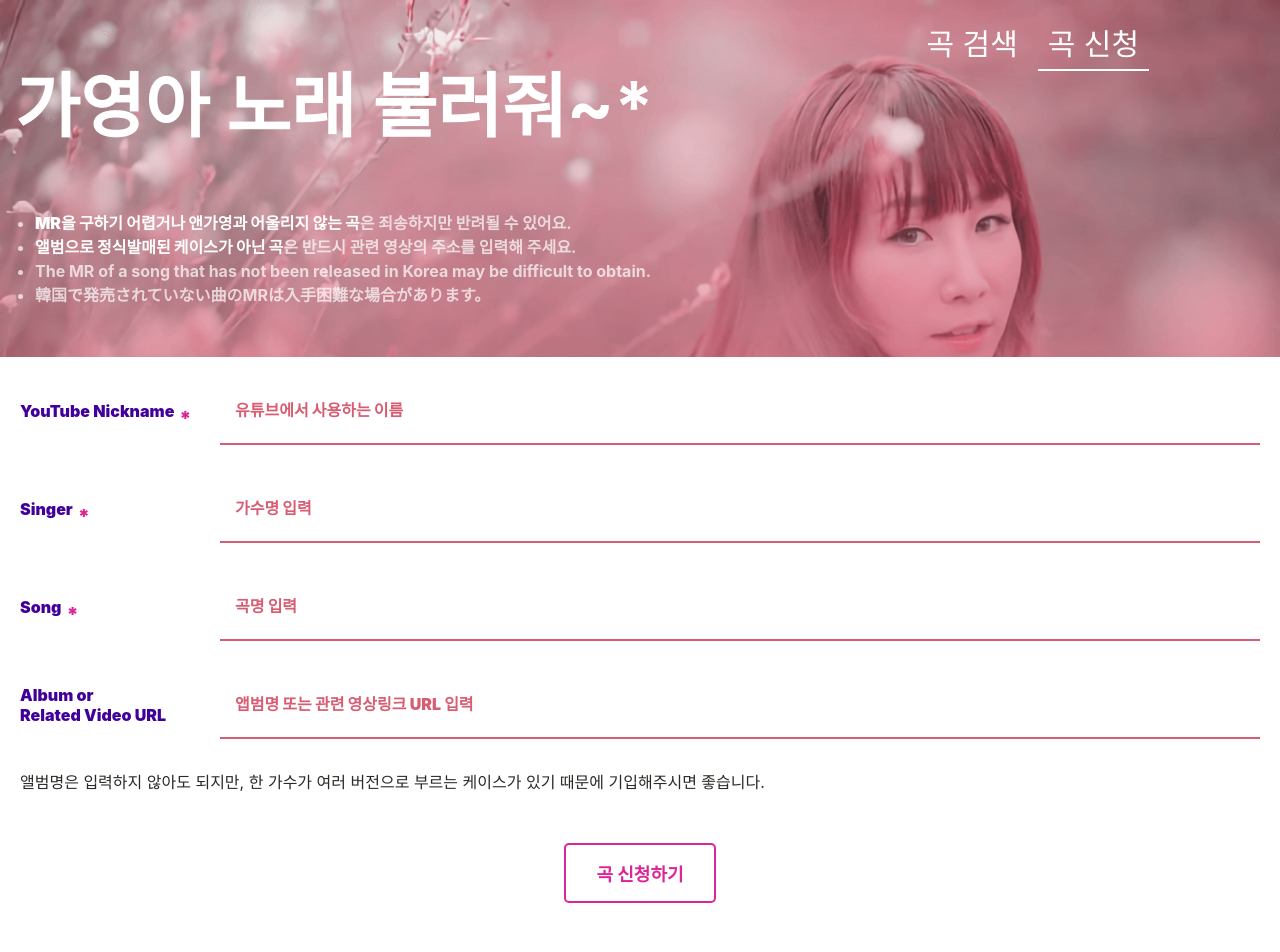
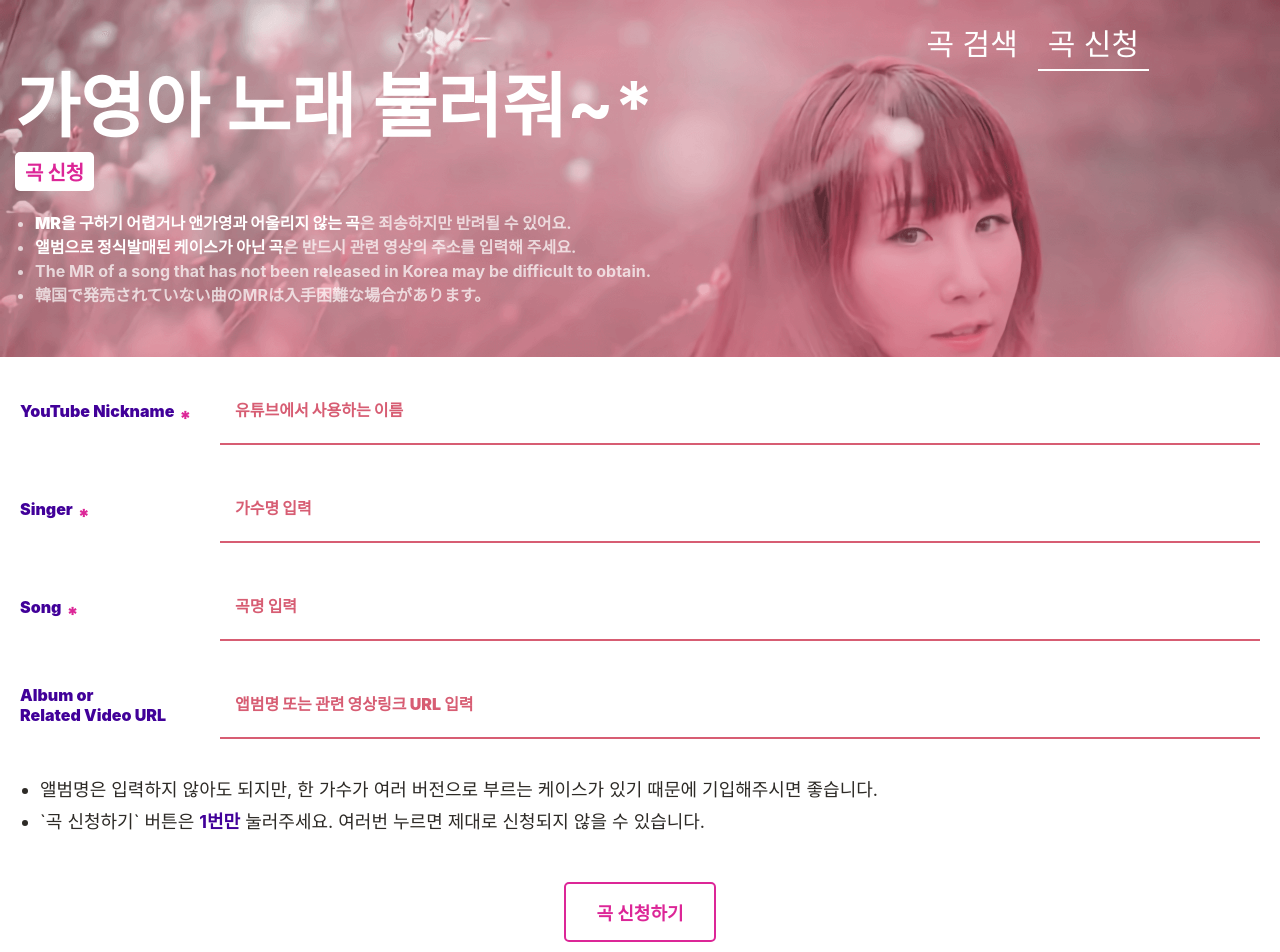
Before and after one commit to dev1studio/gayoung-request, a Next.js app: page /request in a window 1280 px wide. Shown: the top 952 px of the page. Built offline with nearby package versions, Linux system fonts and the light colour scheme; a web font is replaced by a local one.

Commit message:
Header h2 not working
- 헤더 영역의 h2 텍스트가 화면에 나오지 않는 현상을 수정하다

```diff
--- a/components/layout/header.js
+++ b/components/layout/header.js
@@ -1,9 +1,8 @@
-import React, { useState, useEffect } from "react";
+import React from "react";
 import { useRouter } from 'next/router';
 import styled from '@emotion/styled';
 import styles from '../../styles/Header.module.sass';
 import { colors, mixin, mq, Rem } from '../../styles/designSystem';
-import LinkButton from '../utilities/linkButton';
 import ToggleNavigation from './toggleNavigation';
 import GlobalNavigation from './globalNavigation';
 
@@ -43,6 +42,8 @@ const HeadingContainer = styled.header(({ open }) => ({
 }));
 
 const Subject = styled.h2({
+  position: 'relative',
+  zIndex: 1,
   backgroundColor: colors.white,
   display: 'inline-block',
   borderRadius: Rem(5),
@@ -50,6 +51,10 @@ const Subject = styled.h2({
   fontWeight: 900,
   fontSize: Rem(20),
   color: colors.accent,
+  [mq.maxTablet]: {
+    padding: `${Rem(2)} ${Rem(5)}`,
+    fontSize: Rem(16),
+  },
 })
 
 const Heading = styled.div({
--- a/pages/request.js
+++ b/pages/request.js
@@ -128,6 +128,10 @@ const SubmitButton = styled.button({
     backgroundColor: colors.accent,
     color: colors.white,
   },
+  '&:disabled': {
+    backgroundColor: colors.important,
+    opacity: 0.2,
+  },
 })
 
 SubmitButton.defaultProps = {
@@ -155,9 +159,9 @@ export default function Request() {
       EMAILJS_USER_ID
     )
       .then((result) => {
-        alert('Sending succeeded. 보내기 성공하였습니다.');
+        alert('Your song request was successful. 곡 신청에 성공했습니다.');
       }, (error) => {
-        alert('Send failed. Please try again. 보내기 실패하였습니다. 다시 시도해주세요.');
+        alert('Request failed. Please try again. 보내기 실패하였습니다. 다시 시도해주세요.');
       });
   };
 
@@ -250,8 +254,11 @@ export default function Request() {
               </FormControl>
             </FormGroup>
             <p className={styles['notice']}>앨범명은 입력하지 않아도 되지만, 한 가수가 여러 버전으로 부르는 케이스가 있기 때문에 기입해주시면 좋습니다.</p>
+            <p className={styles['notice']}>`곡 신청하기` 버튼은 <strong>1번만</strong> 눌러주세요. 여러번 누르면 제대로 신청되지 않을 수 있습니다.</p>
             <ButtonContainer>
-              <SubmitButton>곡 신청하기</SubmitButton>
+              <SubmitButton>
+                곡 신청하기
+              </SubmitButton>
             </ButtonContainer>
           </fieldset>
         </form>
--- a/styles/Request.module.sass
+++ b/styles/Request.module.sass
@@ -7,3 +7,14 @@
     position: relative
     top: rem(-200)
     box-shadow: 0 0 10px 0 rgba(0, 0, 0, 0.12)
+
+  .notice
+    display: list-item
+    margin: rem(10) 0 0 rem(20)
+    list-style: outside
+    font-size: rem(18)
+    line-height: 1.2
+
+    strong
+      font-weight: 700
+      color: $color-important
```
